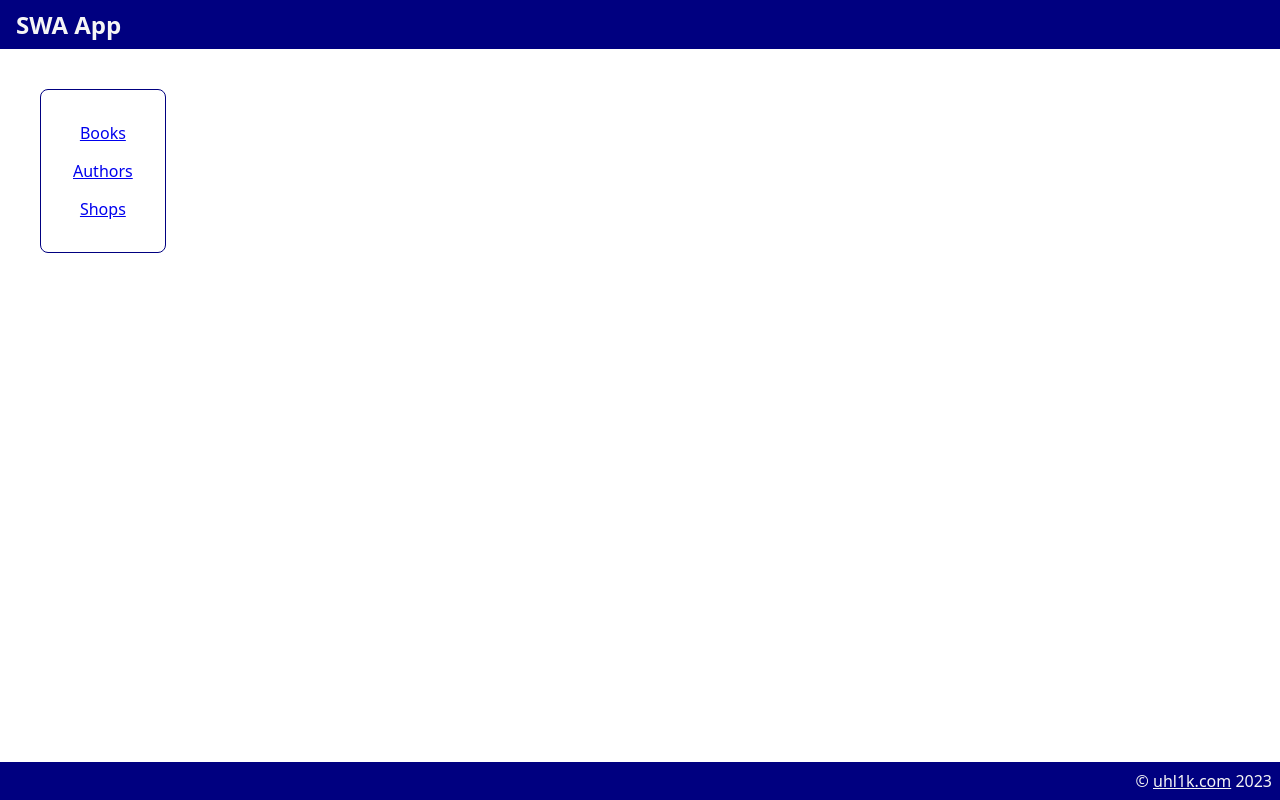
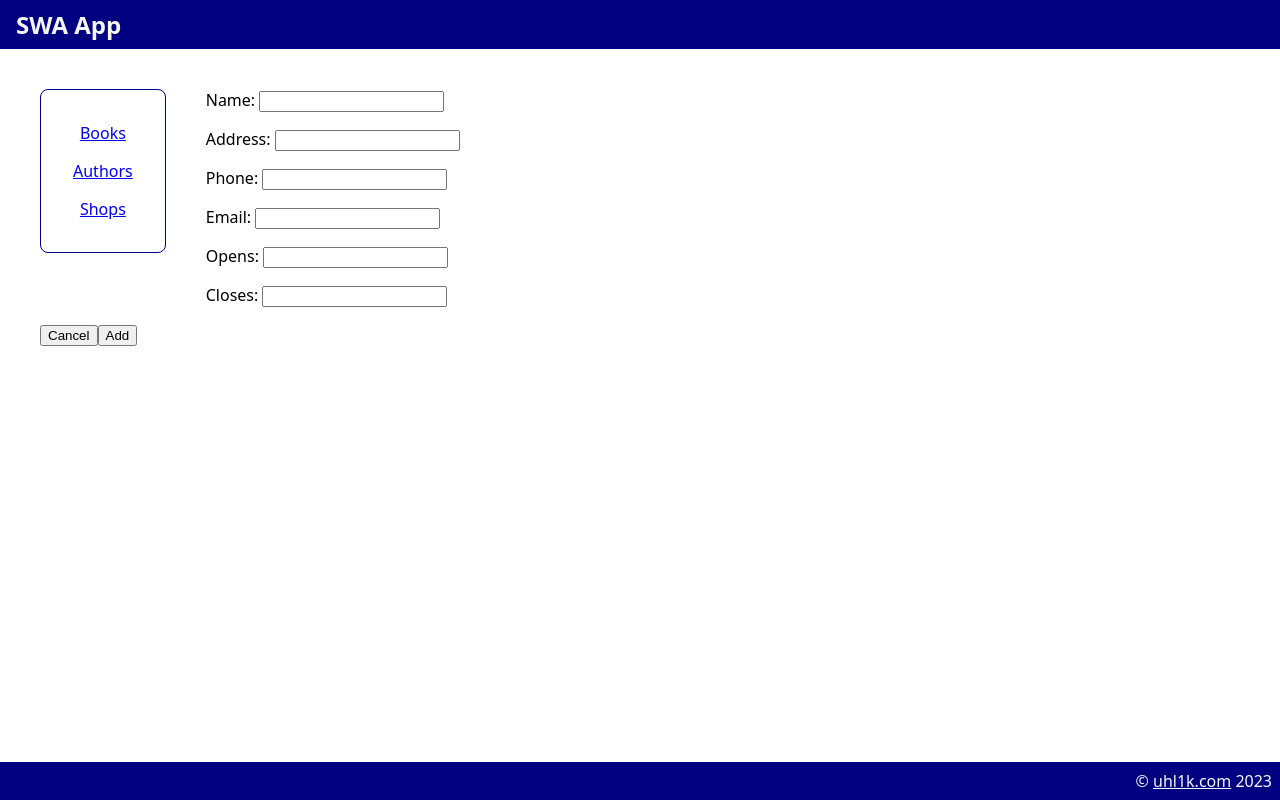
Before and after one commit to uhl1k/SWA-app, an Angular app in the folder frontend/swa-app/: page /new-shop in a window 1280 px wide. Before the commit this address led to /. Built offline with nearby package versions, Linux system fonts and the light colour scheme.

Commit message:
adding shops now works

```diff
--- a/frontend/swa-app/src/app/app-routing.module.ts
+++ b/frontend/swa-app/src/app/app-routing.module.ts
@@ -3,11 +3,13 @@ import { RouterModule, Routes } from '@angular/router';
 import {BooksComponent} from "./books/books.component";
 import {AuthorsComponent} from "./authors/authors.component";
 import {ShopsComponent} from "./shops/shops.component";
+import {NewShopComponent} from "./new-shop/new-shop.component";
 
 const routes: Routes = [
   { path: 'books', component: BooksComponent },
   { path: 'authors', component: AuthorsComponent },
-  { path: 'shops', component: ShopsComponent }
+  { path: 'shops', component: ShopsComponent },
+  { path: 'new-shop', component: NewShopComponent }
 ];
 
 @NgModule({
--- /dev/null
+++ b/frontend/swa-app/src/app/classes/new-shop.ts
@@ -0,0 +1,8 @@
+export class NewShop {
+  name: string = "";
+  address: string = "";
+  phone: string = "";
+  email: string = "";
+  opens: string = "";
+  closes: string = "";
+}
--- /dev/null
+++ b/frontend/swa-app/src/app/new-shop/new-shop.component.html
@@ -0,0 +1,25 @@
+<p>
+  Name: <input [(ngModel)]="name" type="text">
+</p>
+
+<p>
+  Address: <input [(ngModel)]="address" type="text">
+</p>
+
+<p>
+  Phone: <input [(ngModel)]="phone" type="text">
+</p>
+
+<p>
+  Email: <input [(ngModel)]="email" type="text">
+</p>
+
+<p>
+  Opens: <input [(ngModel)]="opens" type="text">
+</p>
+
+<p>
+  Closes: <input [(ngModel)]="closes" type="text">
+</p>
+
+<p><a routerLink="/shops"><button>Cancel</button></a> <button (click)="addNewShop()">Add</button></p>
--- /dev/null
+++ b/frontend/swa-app/src/app/new-shop/new-shop.component.ts
@@ -0,0 +1,44 @@
+import { Component, OnInit } from '@angular/core';
+import { NewShop } from "../classes/new-shop";
+import {ShopsService} from "../shops.service";
+import {catchError} from "rxjs";
+
+@Component({
+  selector: 'app-new-shop',
+  templateUrl: './new-shop.component.html',
+  styleUrls: ['./new-shop.component.scss']
+})
+export class NewShopComponent implements OnInit {
+
+  name: string = "";
+  address: string = "";
+  phone: string = "";
+  email: string = "";
+  opens: string = "";
+  closes: string = "";
+
+  constructor(private shopService: ShopsService) { }
+
+  ngOnInit(): void {
+  }
+
+  addNewShop() {
+    let newShop = new NewShop();
+    newShop.name = this.name;
+    newShop.address = this.address;
+    newShop.email = this.email;
+    newShop.phone = this.phone;
+    newShop.opens = this.opens;
+    newShop.closes = this.closes;
+
+    console.log(newShop);
+
+    this.shopService.addShop(newShop).pipe(catchError(err => {
+
+      return err;
+    })).subscribe(data => {
+
+    });
+  }
+
+}
--- a/frontend/swa-app/src/app/shops.service.ts
+++ b/frontend/swa-app/src/app/shops.service.ts
@@ -1,6 +1,7 @@
 import { Injectable } from '@angular/core';
 import {Observable} from "rxjs";
 import {HttpClient} from "@angular/common/http";
+import {NewShop} from "./classes/new-shop";
 
 @Injectable({
   providedIn: 'root'
@@ -12,4 +13,8 @@ export class ShopsService {
   public getShops(page: number, pageSize: number): Observable<any> {
     return this.httpClient.get('http://' + location.hostname + ':8080/api/shops?page=' + page + "&pageSize=" + pageSize);
   }
+
+  public addShop(shop: NewShop): Observable<any> {
+    return this.httpClient.put('http://' + location.hostname + ':8080/api/shops', shop);
+  }
 }
--- a/frontend/swa-app/src/app/shops/shops.component.html
+++ b/frontend/swa-app/src/app/shops/shops.component.html
@@ -1,3 +1,5 @@
+<a routerLink="/new-shop"><button>Add new shop</button></a>
+
 <table>
   <tr>
     <th>Name</th>
@@ -6,6 +8,7 @@
     <th>Email</th>
     <th>Opens</th>
     <th>Closes</th>
+    <th></th>
   </tr>
 
   <tr *ngFor="let shop of shops">
@@ -15,6 +18,7 @@
     <td>{{shop.email}}</td>
     <td>{{shop.opens}}</td>
     <td>{{shop.closes}}</td>
+    <td><a routerLink="/edit-shop/{{shop.id}}"><button>Edit</button></a> <button>Remove</button></td>
   </tr>
 
   <tr *ngIf="!error && !loading && (shops === undefined || shops.length === 0)"><td colspan="6" style="text-align: center">No data :(</td></tr>
--- a/frontend/swa-app/src/app/shops/shops.component.ts
+++ b/frontend/swa-app/src/app/shops/shops.component.ts
@@ -14,6 +14,7 @@ export class ShopsComponent implements OnInit {
   loading: boolean = false;
   error: boolean = false;
   page: number = 0;
+  lastPage: number = 0;
 
   constructor(private shopsService: ShopsService) { }
 
@@ -25,8 +26,9 @@ export class ShopsComponent implements OnInit {
       return err;
     })).subscribe(data => {
       console.log(data);
-      this.shops = data;
+      this.shops = data.data;
       this.loading = false;
+      this.lastPage = data.totalPages;
     })
   }
 
```
Also changed, not shown: frontend/swa-app/src/app/app.module.ts (+6 -2 lines), frontend/swa-app/src/app/new-shop/new-shop.component.scss (added), 2 other files (tests, documents, lock files or other folders).
